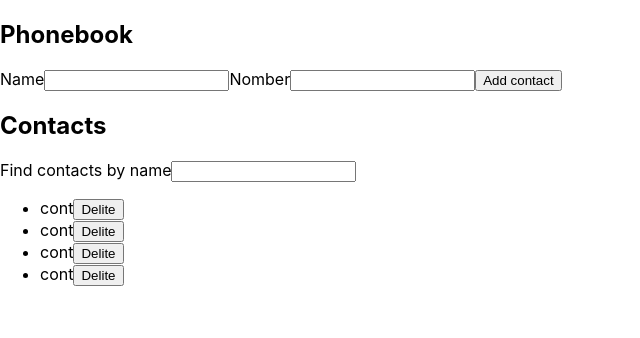
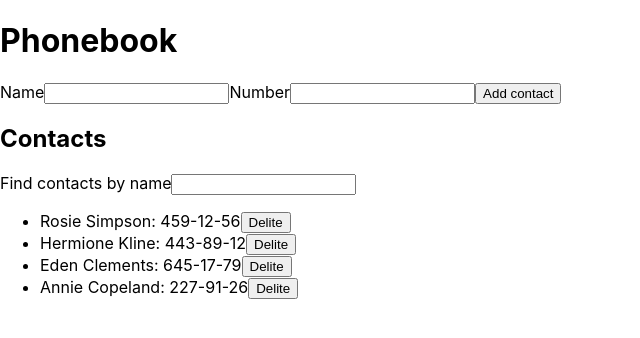
Before and after one commit to OlgaKryushycheva/goit-react-hw-02-phonebook, a React (Create React App) app: page / in a window 1280 px wide. Shown: the top 338 px of the page, without its empty margins (0-640 px from the left). Built offline with nearby package versions, Linux system fonts and the light colour scheme.

Commit message:
components без PropTypes

```diff
--- a/package.json
+++ b/package.json
@@ -7,6 +7,7 @@
     "@testing-library/jest-dom": "^5.16.3",
     "@testing-library/react": "^12.1.4",
     "@testing-library/user-event": "^13.5.0",
+    "nanoid": "^4.0.2",
     "prop-types": "^15.8.1",
     "react": "^18.1.0",
     "react-dom": "^18.1.0",
--- a/src/components/App.jsx
+++ b/src/components/App.jsx
@@ -1,66 +1,72 @@
 import { Component } from 'react';
+import { nanoid } from 'nanoid';
+import { ContactForm } from './ContactForm';
+import { ContactList } from './ContactList';
+import { Filter } from './Filter';
+import defaultContact from './data.json';
 
 export class App extends Component {
   state = {
-    contacts: [],
-    name: '',
-    number: '',
+    contacts: defaultContact,
     filter: '',
   };
 
+  addContacts = ({ name, number }) => {
+    const { contacts } = this.state;
+
+    const contact = {
+      id: nanoid(),
+      name,
+      number,
+    };
+
+    if (
+      contacts
+        .map(contact => contact.name.toLowerCase())
+        .includes(name.toLowerCase())
+    ) {
+      alert(`${name} is already in contacts`);
+    } else {
+      this.setState(({ contacts }) => ({
+        contacts: [contact, ...contacts],
+      }));
+    }
+  };
+
+  changeFilter = evt => {
+    this.setState({
+      filter: evt.currentTarget.value,
+    });
+  };
+
+  getFiltredContacts = () => {
+    const { contacts, filter } = this.state;
+    return contacts.filter(contact =>
+      contact.name.toLowerCase().includes(filter.toLowerCase())
+    );
+  };
+
+  deliteContact = contactId => {
+    this.setState(prevState => ({
+      contacts: prevState.contacts.filter(contact => contact.id !== contactId),
+    }));
+  };
+
   render() {
+    const { filter } = this.state;
+    const filtredContacts = this.getFiltredContacts();
+
     return (
-      <section>
+      <div>
         <h1>Phonebook</h1>
-        <form action="">
-          <label for="">
-            Name
-            <input
-              type="text"
-              name="name"
-              pattern="^[a-zA-Zа-яА-Я]+(([' -][a-zA-Zа-яА-Я ])?[a-zA-Zа-яА-Я]*)*$"
-              title="Name may contain only letters, apostrophe, dash and spaces. For example Adrian, Jacob Mercer, Charles de Batz de Castelmore d'Artagnan"
-              required
-            />
-          </label>
-          <label for="">
-            Nomber
-            <input
-              type="tel"
-              name="number"
-              pattern="\+?\d{1,4}?[-.\s]?\(?\d{1,3}?\)?[-.\s]?\d{1,4}[-.\s]?\d{1,4}[-.\s]?\d{1,9}"
-              title="Phone number must be digits and can contain spaces, dashes, parentheses and can start with +"
-              required
-            />
-          </label>
-          <button type="submit">Add contact</button>
-        </form>
-
+        <ContactForm onSubmit={this.addContacts} />
         <h2>Contacts</h2>
-        <label for="">
-          Find contacts by name
-          <input type="text" />
-        </label>
-
-        <ul>
-          <li>
-            cont
-            <button type="button">Delite</button>
-          </li>
-          <li>
-            cont
-            <button type="button">Delite</button>
-          </li>
-          <li>
-            cont
-            <button type="button">Delite</button>
-          </li>
-          <li>
-            cont
-            <button type="button">Delite</button>
-          </li>
-        </ul>
-      </section>
+        <Filter value={filter} onChange={this.changeFilter} />
+        <ContactList
+          contacts={filtredContacts}
+          onDeliteContact={this.deliteContact}
+        />{' '}
+      </div>
     );
   }
 }
--- /dev/null
+++ b/src/components/ConcactItem.jsx
@@ -0,0 +1,11 @@
+export const ContactItem = ({
+  contact: { id, name, number },
+  onDeliteContact,
+}) => {
+  return (
+    <li>
+      {name}: {number}
+      <button onClick={() => onDeliteContact(id)}>Delite</button>
+    </li>
+  );
+};
--- /dev/null
+++ b/src/components/ContactForm.jsx
@@ -0,0 +1,56 @@
+import { Component } from 'react';
+
+export class ContactForm extends Component {
+  state = {
+    name: '',
+    number: '',
+  };
+
+  handleInputChange = evt => {
+    const { name, value } = evt.currentTarget;
+    this.setState({ [name]: value });
+  };
+
+  handleSubmit = evt => {
+    evt.preventDefault();
+    this.props.onSubmit(this.state);
+    this.reset();
+  };
+
+  reset = () => {
+    this.setState({ name: '', number: '' });
+  };
+
+  render() {
+    const { name, number } = this.state;
+    return (
+      <form onSubmit={this.handleSubmit}>
+        <label htmlFor="">
+          Name
+          <input
+            type="text"
+            name="name"
+            pattern="^[a-zA-Zа-яА-Я]+(([' -][a-zA-Zа-яА-Я ])?[a-zA-Zа-яА-Я]*)*$"
+            title="Name may contain only letters, apostrophe, dash and spaces. For example Adrian, Jacob Mercer, Charles de Batz de Castelmore d'Artagnan"
+            required
+            value={name}
+            onChange={this.handleInputChange}
+          />
+        </label>
+        <label htmlFor="">
+          Number
+          <input
+            type="tel"
+            name="number"
+            pattern="\+?\d{1,4}?[-.\s]?\(?\d{1,3}?\)?[-.\s]?\d{1,4}[-.\s]?\d{1,4}[-.\s]?\d{1,9}"
+            title="Phone number must be digits and can contain spaces, dashes, parentheses and can start with +"
+            required
+            value={number}
+            onChange={this.handleInputChange}
+          />
+        </label>
+        <button type="submit">Add contact</button>
+      </form>
+    );
+  }
+}
--- /dev/null
+++ b/src/components/ContactList.jsx
@@ -0,0 +1,15 @@
+import { ContactItem } from './ConcactItem';
+
+export const ContactList = ({ contacts, onDeliteContact }) => {
+  return (
+    <ul>
+      {contacts.map(contact => (
+        <ContactItem
+          key={contact.id}
+          contact={contact}
+          onDeliteContact={onDeliteContact}
+        />
+      ))}
+    </ul>
+  );
+};
--- /dev/null
+++ b/src/components/Filter.jsx
@@ -0,0 +1,8 @@
+export const Filter = ({ value, onChange }) => {
+  return (
+    <label>
+      Find contacts by name
+      <input type="text" value={value} onChange={onChange} />
+    </label>
+  );
+};
--- /dev/null
+++ b/src/components/data.json
@@ -0,0 +1,6 @@
+[
+  { "id": "id-1", "name": "Rosie Simpson", "number": "459-12-56" },
+  { "id": "id-2", "name": "Hermione Kline", "number": "443-89-12" },
+  { "id": "id-3", "name": "Eden Clements", "number": "645-17-79" },
+  { "id": "id-4", "name": "Annie Copeland", "number": "227-91-26" }
+]
```
Also changed, not shown: 1 other file (tests, documents, lock files or other folders).
